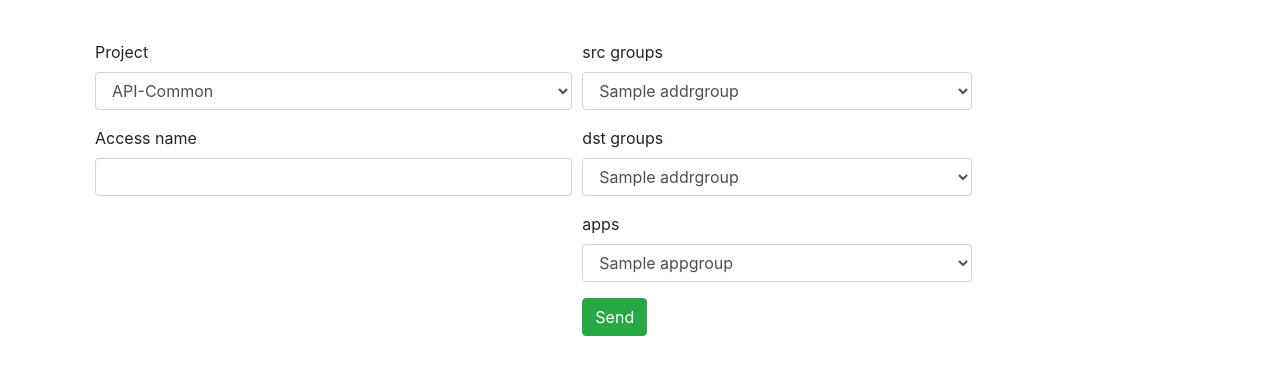
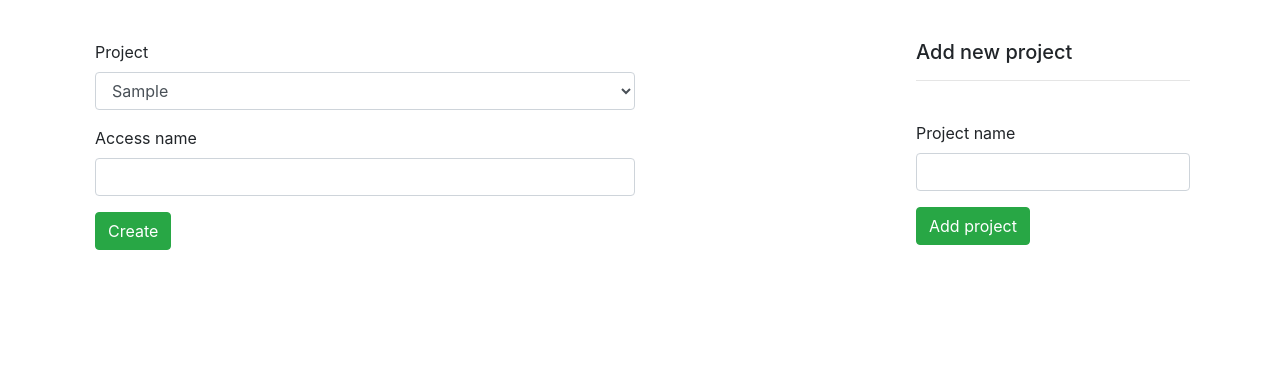
Before and after one commit to De1f364/flaskproject, a Flask app: page / in a window 1280 px wide. Shown: the part 56-431 px from the top of the page. Run offline with Flask 2, Linux system fonts and the light colour scheme; tables that the repository leaves empty hold one stand-in row (values such as "Sample post"); parts of the project's set-up code (start-up, migrations or seed data) failed here and were passed over; some libraries are stand-ins or nearby versions.

Commit message:
add projects

```diff
--- a/project/client/templates/main/home.html
+++ b/project/client/templates/main/home.html
@@ -6,25 +6,23 @@
     .flex-item {  flex: 1 1 auto; margin: 0 5px;}
         </style>
 
-  <form action="{{ url_for('main.handle_data_accesses') }}" method="post" name="post">
+
    <div class="flex">
     <div class="flex-item">
+        <form action="{{ url_for('main.get_accesses') }}" method="post" name="post">
    {{ wtf.form_field(select_project.project_select) }}
    {{ wtf.form_field(access_name.name) }}
-        </div>
-      <div class="flex-item">
+    <button class="btn btn-success" type="submit">Create</button>
+</form></div>
 
-   {{ wtf.form_field(select_addr_form.src_groups) }}
-
-   {{ wtf.form_field(select_addr_form.dst_groups) }}
-
-   {{ wtf.form_field(select_app_form.app_groups) }}
-
-   <button class="btn btn-success" type="submit">Send</button>
-
-</div>
        <div class="flex-item"></div>
+       <form action="{{ url_for('main.handle_data_project') }}" method="post" name="post">
+        <h5>Add new project</h5>
+<!--    <button class="btn btn-success" type="button" id="add-project">Add project</button>-->
+           <hr><br>
+           <div class="add_project">{{ wtf.form_field(new_project.project_name) }}</div>
+           <button class="btn btn-success" type="submit" id="create-project">Add project</button>
+</form></div>
               </div>
-  </form>
 
 {% endblock %}
--- a/project/server/main/forms.py
+++ b/project/server/main/forms.py
@@ -8,7 +8,11 @@ from wtforms.validators import DataRequired, Email, Length, EqualTo
 
 
 from project.server import bcrypt, db
-from project.server.models import Addrgroup, Appgroup
+from project.server.models import Addrgroup, Appgroup, Projects
+
+
+class CreateProject(FlaskForm):
+    project_name = StringField("Project name")
 
 
 class AddressForm(FlaskForm):
@@ -21,19 +25,21 @@ class AddressForm(FlaskForm):
 
 
 class AppForm(FlaskForm):
-    project_app = SelectField("Project", choices=[("api-common", "API-Common"),
-                                                   ("api-invest", "API-Invest"),
-                                                   ("api-travel", "API-Travel"),
-                                                   ("api-mvno", "API-MVNO")])
+    project_app = QuerySelectField("Project",
+                                   query_factory=lambda: Projects.query.all(),
+                                   get_label="project")
     name_apps = StringField("Apps groupname")
     apps = StringField("Applications")
 
 
 class SelectProjectForm(FlaskForm):
-    project_select = SelectField("Project", choices=[("api-common", "API-Common"),
-                                                   ("api-invest", "API-Invest"),
-                                                   ("api-travel", "API-Travel"),
-                                                   ("api-mvno", "API-MVNO")])
+    # project_choices = [(projects.id, projects.project) for projects in Projects.query.all()]
+    # project_select = SelectField("Project", choices=project_choices)
+    project_select = QuerySelectField("Project",
+                                      query_factory=lambda: Projects.query.all(),
+                                      # get_pk=Projects.id,
+                                      get_label="project")
+    name = StringField("Access name")
 
 
 class AccessName(FlaskForm):
@@ -41,8 +47,10 @@ class AccessName(FlaskForm):
 
 
 class SelectAddrForm(FlaskForm):
-    src_groups = QuerySelectField("src groups", query_factory=lambda: Addrgroup.query.all(), get_label="name")
-    dst_groups = QuerySelectField("dst groups", query_factory=lambda: Addrgroup.query.all(), get_label="name")
+    src_groups = QuerySelectField("src groups",
+                                  query_factory=lambda: Addrgroup.query.all(),
+                                  get_label="name")
+    # dst_groups = QuerySelectField("dst groups", query_factory=lambda: Addrgroup.query.all(), get_label="name")
 
 
 class SelectAppForm(FlaskForm):
--- a/project/server/main/views.py
+++ b/project/server/main/views.py
@@ -4,8 +4,8 @@
 from flask import render_template, Blueprint, request, flash, redirect, url_for
 
 from project.server import bcrypt, db
-from project.server.models import Addrgroup, Appgroup, Accesses
-from project.server.main.forms import AddressForm, AppForm, SelectAddrForm, SelectAppForm, SelectProjectForm, AccessName
+from project.server.models import Addrgroup, Appgroup, Accesses, Projects
+from project.server.main.forms import AddressForm, AppForm, SelectAddrForm, SelectAppForm, SelectProjectForm, AccessName, CreateProject
 
 import json
 
@@ -15,18 +15,20 @@ main_blueprint = Blueprint("main", __name__)
 @main_blueprint.route("/")
 def home():
     access_name = AccessName()
-    addr_form = AddressForm()
-    app_form = AppForm()
+    # addr_form = AddressForm()
+    # app_form = AppForm()
     select_project = SelectProjectForm()
-    select_addr_form = SelectAddrForm()
-    select_app_form = SelectAppForm()
+    new_project = CreateProject()
+    # select_addr_form = SelectAddrForm()
+    # select_app_form = SelectAppForm()
     return render_template("main/home.html",
                            access_name=access_name,
-                           addr_form=addr_form,
-                           app_form=app_form,
-                           select_project=select_project,
-                           select_addr_form=select_addr_form,
-                           select_app_form=select_app_form)
+                           # addr_form=addr_form,
+                           # app_form=app_form,
+                           new_project=new_project,
+                           select_project=select_project)
+                           # select_addr_form=select_addr_form,
+                           # select_app_form=select_app_form)
 
 
 @main_blueprint.route("/about/")
@@ -75,7 +77,21 @@ def handle_data_app():
         flash(json_to_api)
         flash("App group added", "success")
         return redirect(url_for("main.home"))
-    return redirect(url_for("main.about"))
+    return redirect(url_for("main.home"))
+
+
+@main_blueprint.route("/handle_data_project", methods=["GET", "POST"])
+def handle_data_project():
+    new_project = CreateProject(request.form)
+    if new_project.validate_on_submit():
+        print(new_project.project_name.data)
+        add_project = Projects(project=new_project.project_name.data)
+        db.session.add(add_project)
+        db.session.commit()
+
+        flash("Project created", "success")
+        return redirect(url_for("main.home"))
+    return redirect(url_for("main.home"))
 
 
 @main_blueprint.route("/handle_data_accesses", methods=["GET", "POST"])
@@ -88,7 +104,7 @@ def handle_data_accesses():
     if select_src_addr.validate_on_submit() and select_dst_addr.validate_on_submit():
         access = Accesses(name=name.name.data,
                           src=select_src_addr.src_groups.name,
-                          dst=select_dst_addr.dst_groups.name,
+                          dst=select_dst_addr.src_groups.name,
                           app=app.app_groups.name)
         db.session.add(access)
         db.session.commit()
@@ -101,3 +117,22 @@ def handle_data_accesses():
         flash("Access created", "success")
         return redirect(url_for("main.home"))
     return redirect(url_for("main.about"))
+
+
+@main_blueprint.route("/get_accesses/", methods=["GET", "POST"])
+def get_accesses():
+    project = SelectProjectForm(request.form)
+    # get_access_addr = SelectAddrForm(query_factory=lambda: Addrgroup.query.filter_by(project=project.project_select.data))
+    get_access_addr_src = SelectAddrForm()
+    get_access_addr_dst = SelectAddrForm()
+    get_access_app = SelectAppForm()
+    if project.validate_on_submit():
+        flash(Addrgroup.query.filter_by(project=project.project_select.data), 'success')
+        flash(type(project.project_select.data), 'success')
+        print(get_access_addr_src.src_groups(query_factory=lambda: Addrgroup.query.filter_by(project=project.project_select.data)))
+        return render_template("main/get_accesses.html",
+                               get_access_addr_src=get_access_addr_src,
+                               get_access_addr_dst=get_access_addr_dst,
+                               get_access_app=get_access_app,
+                               project=project.project_select,
+                               name=project.name)
```
Also changed, not shown: project/client/static/main.js (+19 -0 lines), project/client/templates/main/get_accesses.html (added, +26 -0 lines), project/server/models.py (+10 -0 lines), project/server/dev.db.
